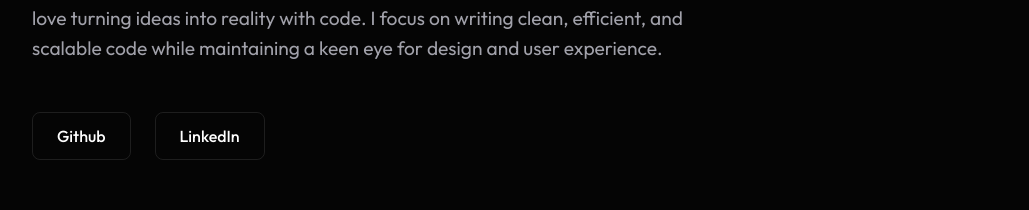
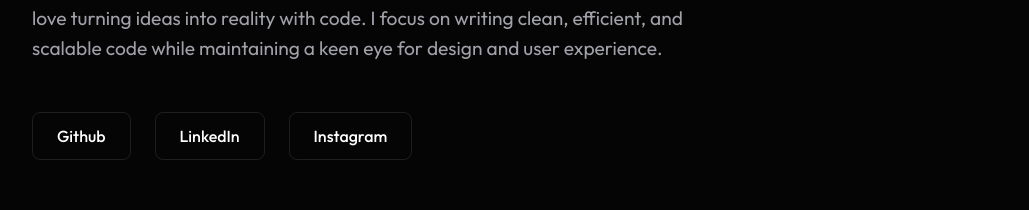
Before and after one commit to Pratiti-paul/Portfolio, a React (Vite) app: page / in a window 1280 px wide. Shown: the part 1129-1339 px from the top of the page, without its empty margins (108-1137 px from the left). Built offline with nearby package versions, Linux system fonts and the light colour scheme.

Commit message:
added instagram

```diff
--- a/src/components/About/About.jsx
+++ b/src/components/About/About.jsx
@@ -24,6 +24,9 @@ const About = () => {
           <a href="https://www.linkedin.com/in/pratiti-paul/" className="btn icon-btn">
              LinkedIn
           </a>
+          <a href="https://www.instagram.com/paul_pratiti23/" className="btn icon-btn">
+             Instagram
+          </a>
           {/* <a href="#" className="btn icon-btn">
              Download CV
           </a> */}
```
